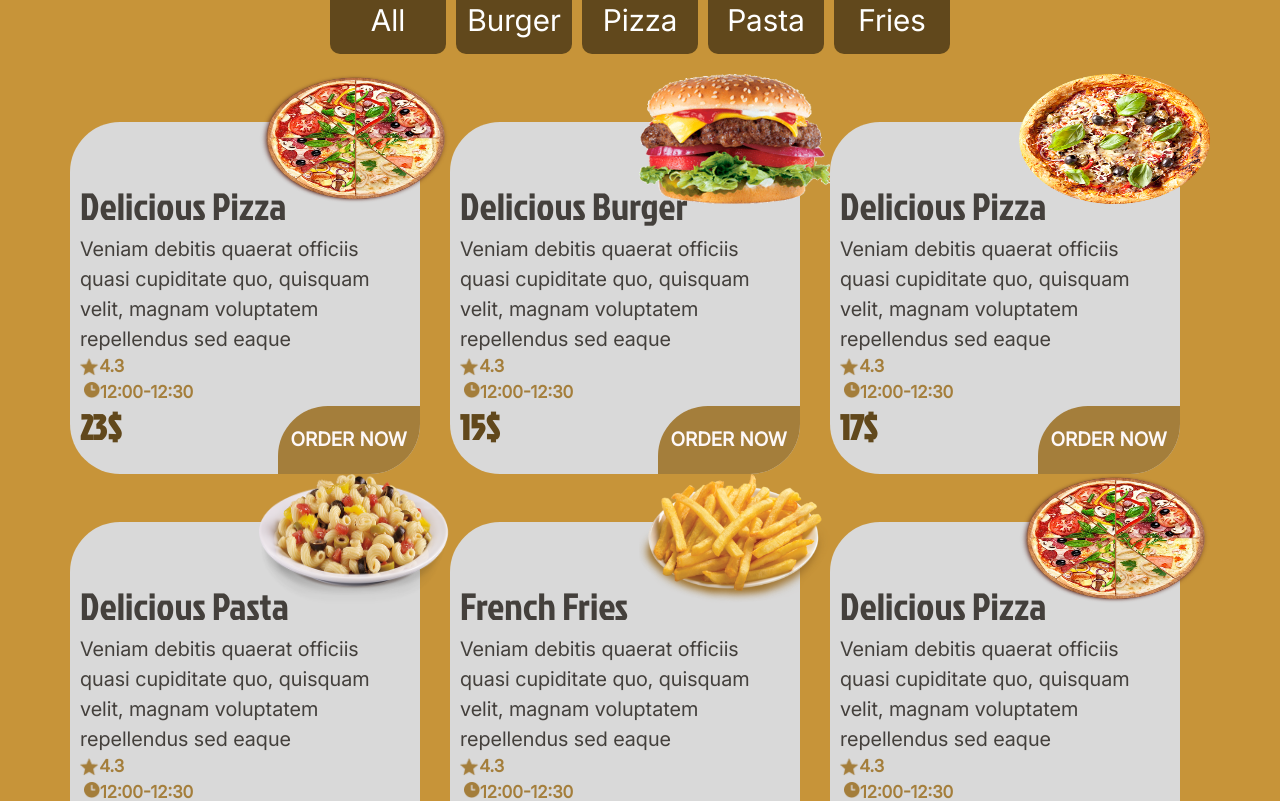
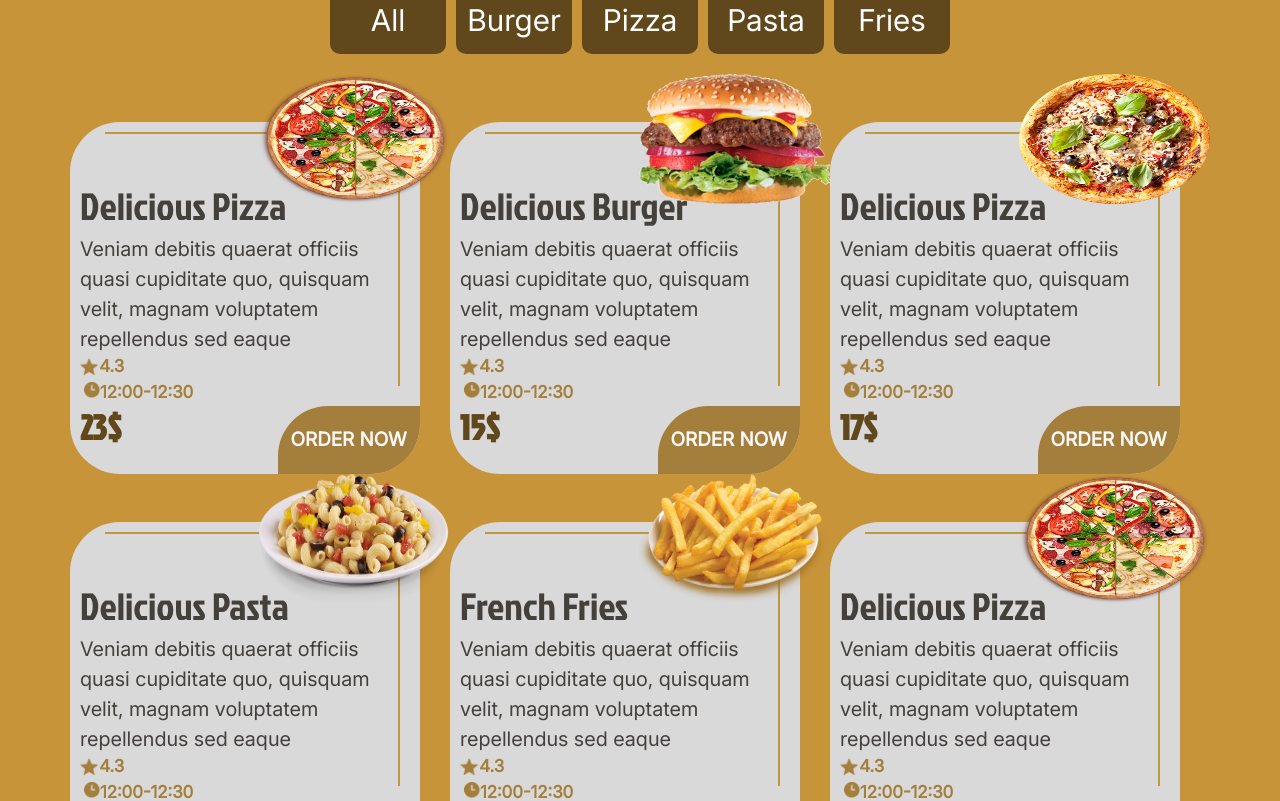
Before and after one commit to Monsieur-Code1/Fast-Food-Restaurant, a React (Vite) app: page / in a window 1280 px wide. Shown: the part 1000-1801 px from the top of the page. Built offline with nearby package versions, Linux system fonts and the light colour scheme.

Commit message:
add line vert and hor

```diff
--- a/src/feature/pageMeals/Meals.css
+++ b/src/feature/pageMeals/Meals.css
@@ -44,7 +44,6 @@
 .btnFilterActive {
   background-color: #ffffff;
   color: #61481c;
-
 }
 .card {
   width: 380px;
@@ -160,14 +159,22 @@
   -o-border-radius: 50px 0px 50px 0px;
 }
 .line-hor {
-  height: 234.63px;
-  width: 1px;
+  position: absolute;
+  width: 90%;
+  height: 2px;
   background-color: #bf9742;
+  top: 0;
+  right: 0;
+  margin-top: 10px;
 }
 .line-vert {
-  height: 1px;
+  position: absolute;
+  height: 75%;
   background-color: #bf9742;
-  width: 222px;
+  width: 2px;
+  top: 0;
+  right: 0 !important;
+  margin-right: 20px;
 }
 .btn-show-more {
   width: 446px;
@@ -241,16 +248,6 @@
     right: 0;
   }
 
-  .line-hor {
-    height: 234.63px;
-    width: 1px;
-    background-color: #bf9742;
-  }
-  .line-vert {
-    height: 1px;
-    background-color: #bf9742;
-    width: 222px;
-  }
   .btn-show-more {
     width: 50%;
   }
@@ -306,16 +303,6 @@
     width: 170px;
   }
 
-  .line-hor {
-    height: 234.63px;
-    width: 1px;
-    background-color: #bf9742;
-  }
-  .line-vert {
-    height: 1px;
-    background-color: #bf9742;
-    width: 222px;
-  }
   .btn-show-more {
     width: 50%;
   }
@@ -370,16 +357,6 @@
     width: 190px;
   }
 
-  .line-hor {
-    height: 234.63px;
-    width: 1px;
-    background-color: #bf9742;
-  }
-  .line-vert {
-    height: 1px;
-    background-color: #bf9742;
-    width: 222px;
-  }
   .btn-show-more {
     width: 50%;
   }
@@ -426,20 +403,9 @@
     width: 170px;
   }
 
-  .line-hor {
-    height: 234.63px;
-    width: 1px;
-    background-color: #bf9742;
-  }
-  .line-vert {
-    height: 1px;
-    background-color: #bf9742;
-    width: 222px;
-  }
   .btn-show-more {
     width: 50%;
   }
-
 }
 /* ============================================= */
 /* --------- Laptop S --------- */
@@ -490,16 +456,6 @@
     width: 191px;
   }
 
-  .line-hor {
-    height: 234.63px;
-    width: 1px;
-    background-color: #bf9742;
-  }
-  .line-vert {
-    height: 1px;
-    background-color: #bf9742;
-    width: 222px;
-  }
   .btn-show-more {
     width: 50%;
   }
--- a/src/feature/pageMeals/Meals.jsx
+++ b/src/feature/pageMeals/Meals.jsx
@@ -18,7 +18,8 @@ export default function Meals() {
           return (
             <div key={el.id} className="card">
               <div className="card-parent">
-
+                <span className="line-hor"></span>
+                <span className="line-vert"></span>
                 <p className="title-Card">{el.name}</p>
                 <p className="description-card">{el.description}</p>
                 <div className="container-rating">
@@ -37,10 +38,7 @@ export default function Meals() {
                 <button className="btn-order">Order now</button>
               </div>
               <img src={el.src} className="photo-meal" alt="" />
-                <span className="line-hor"></span>
-                <span className="line-vert"></span>
             </div>
-
           );
         })}
       </div>
```
Lines whose indentation alone changed are shown as unchanged.
